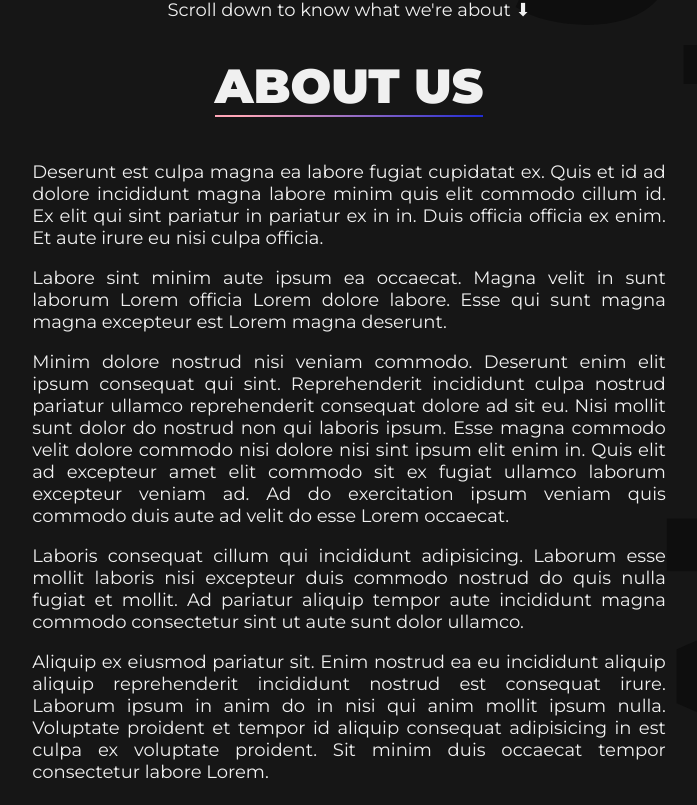
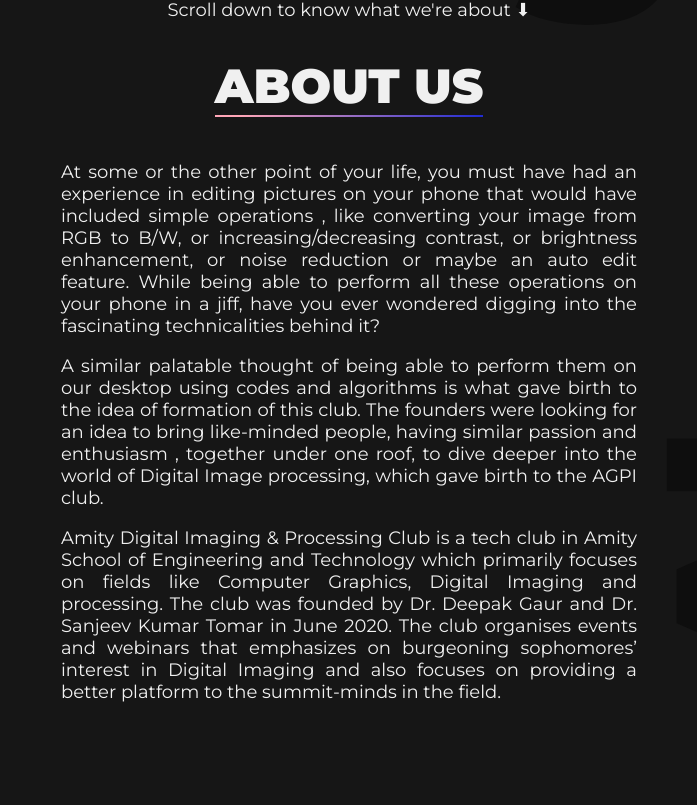
Before and after one commit to sksuryan/agpi, a React (Create React App) app: page / in a window 1280 px wide. Shown: the part 755-1560 px from the top of the page, without its empty margins (291-988 px from the left). Built offline with nearby package versions, Linux system fonts and the light colour scheme.

Commit message:
👷 Added data.json 👷 added text for about section

```diff
--- a/src/App.js
+++ b/src/App.js
@@ -6,13 +6,15 @@
 import Events from './components/Events';
 import Team from './components/Team';
 import Footer from './components/Footer';
+import * as data from './data.json';
 
 function App() {
+  const about = data.about;
   return (
     <div className="App">
       <Nav />
       <HeroSection />
-      <About />
+      <About about={about}/>
       <Events />
       <Team />
       <Footer />
--- a/src/components/About/index.js
+++ b/src/components/About/index.js
@@ -3,26 +3,14 @@
 
 class About extends React.Component{
     render(){
+        const {about} = this.props;
+        const para = about.map(text => <p className='about__para'>{text}</p>)
         return (
             <section id='about'>
                 <div className='background-heading'>About</div>
                 <h1 className='about__heading'>About Us</h1>
                 <div className='about__paras'>
-                    <p className='about__para'>
-                        Deserunt est culpa magna ea labore fugiat cupidatat ex. Quis et id ad dolore incididunt magna labore minim quis elit commodo cillum id. Ex elit qui sint pariatur in pariatur ex in in. Duis officia officia ex enim. Et aute irure eu nisi culpa officia.
-                    </p>
-                    <p className='about__para'>
-                        Labore sint minim aute ipsum ea occaecat. Magna velit in sunt laborum Lorem officia Lorem dolore labore. Esse qui sunt magna magna excepteur est Lorem magna deserunt.
-                    </p>
-                    <p className='about__para'>
-                        Minim dolore nostrud nisi veniam commodo. Deserunt enim elit ipsum consequat qui sint. Reprehenderit incididunt culpa nostrud pariatur ullamco reprehenderit consequat dolore ad sit eu. Nisi mollit sunt dolor do nostrud non qui laboris ipsum. Esse magna commodo velit dolore commodo nisi dolore nisi sint ipsum elit enim in. Quis elit ad excepteur amet elit commodo sit ex fugiat ullamco laborum excepteur veniam ad. Ad do exercitation ipsum veniam quis commodo duis aute ad velit do esse Lorem occaecat.
-                    </p>
-                    <p className='about__para'>
-                        Laboris consequat cillum qui incididunt adipisicing. Laborum esse mollit laboris nisi excepteur duis commodo nostrud do quis nulla fugiat et mollit. Ad pariatur aliquip tempor aute incididunt magna commodo consectetur sint ut aute sunt dolor ullamco.
-                    </p>
-                    <p className='about__para'>
-                        Aliquip ex eiusmod pariatur sit. Enim nostrud ea eu incididunt aliquip aliquip reprehenderit incididunt nostrud est consequat irure. Laborum ipsum in anim do in nisi qui anim mollit ipsum nulla. Voluptate proident et tempor id aliquip consequat adipisicing in est culpa ex voluptate proident. Sit minim duis occaecat tempor consectetur labore Lorem.
-                    </p>
+                    {para}
                 </div>
             </section>
         );
--- a/src/components/About/style.css
+++ b/src/components/About/style.css
@@ -44,7 +44,7 @@
     font-family: var(--secondary-font);
     font-size: 18px;
     color: var(--default-font-color);
-    width: 55%;
+    width: 50%;
     text-align: justify;
     margin: 0 auto;
     margin-top: 18px;
--- a/src/components/Events/style.css
+++ b/src/components/Events/style.css
@@ -39,10 +39,10 @@
 .events__card-container{
     position: relative;
     display: grid;
-    width: 90%;
+    width: 85%;
     margin: 36px auto;
     gap: 3%;
-    grid-template-columns: 1fr 1fr 1fr;
+    grid-template-columns: 0.8fr 0.8fr 0.8fr;
     justify-content: center;
     align-items: center;
 }
@@ -53,6 +53,7 @@
     }
     .events__card-container{
         grid-template-columns: 1fr 1fr;
+        width: 90%;
     }
 }
 
--- a/src/components/Team/style.css
+++ b/src/components/Team/style.css
@@ -36,7 +36,7 @@
 
 .team__card-container{
     position: relative;
-    width: 90%;
+    width: 85%;
     margin: 36px auto;
     column-count: 3;
     gap: 3%;
@@ -108,6 +108,7 @@
     .team__card-container{
         column-count: 2;
         margin: 24px auto;
+        width: 90%;
     }
     .team__mem-detail{
         font-size: 14px;
--- /dev/null
+++ b/src/data.json
@@ -0,0 +1,7 @@
+{
+    "about": [
+        "At some or the other point of your life, you must have had an experience in editing pictures on your phone that would have included simple operations , like converting your image from RGB to B/W, or increasing/decreasing contrast, or brightness enhancement, or noise reduction or maybe an auto edit feature. While being able to perform all these operations on your phone in a jiff, have you ever wondered digging into the fascinating technicalities behind it? ",
+        "A similar palatable thought of being able to perform them on our desktop using codes and algorithms is what gave birth to the idea of formation of this club. The founders were looking for an idea to bring like-minded people, having similar passion and enthusiasm , together under one roof, to dive deeper into the world of Digital Image processing, which gave birth to the AGPI club.",
+        "Amity Digital Imaging & Processing Club is a tech club in Amity School of Engineering and Technology which primarily focuses on fields like Computer Graphics, Digital Imaging and processing. The club was founded by Dr. Deepak Gaur and Dr. Sanjeev Kumar Tomar in June 2020. The club organises events and webinars that emphasizes on burgeoning sophomores’ interest in Digital Imaging and also focuses on providing a better platform to the summit-minds in the field."
+    ]
+}
```
